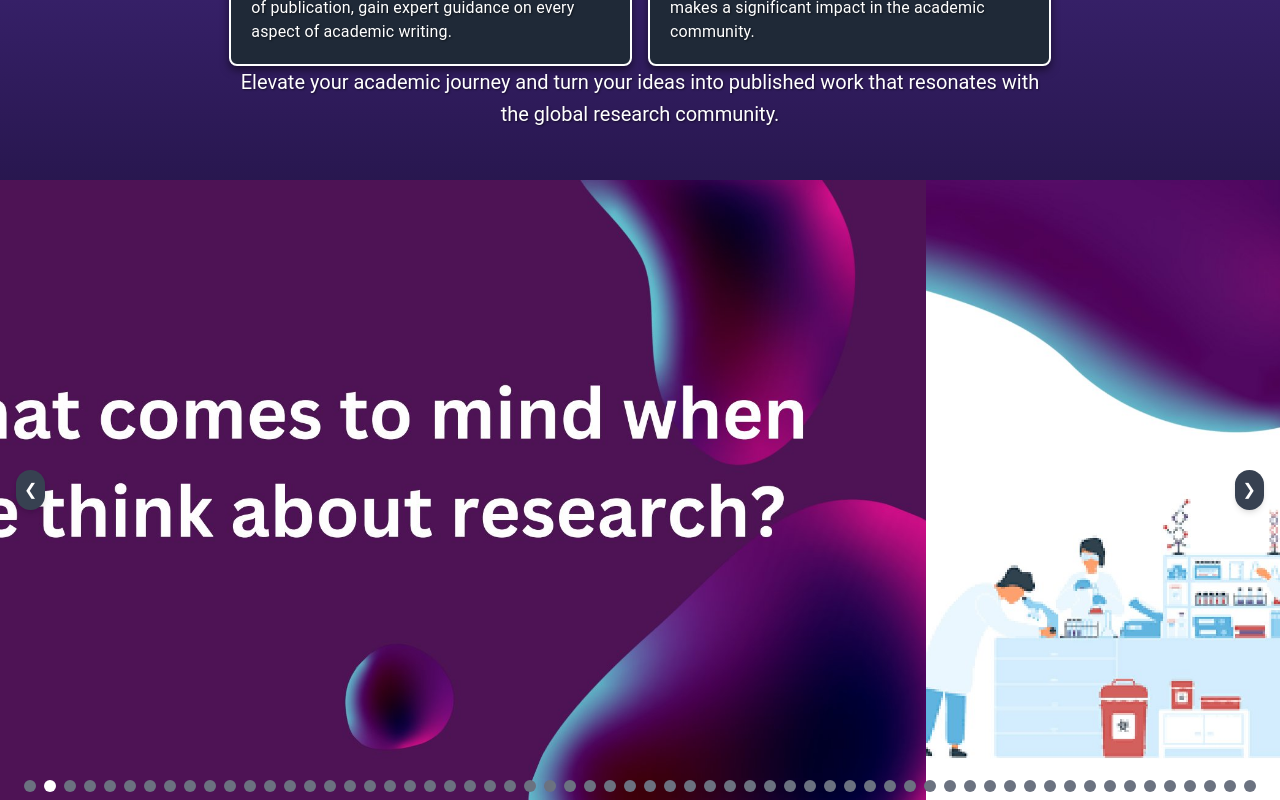
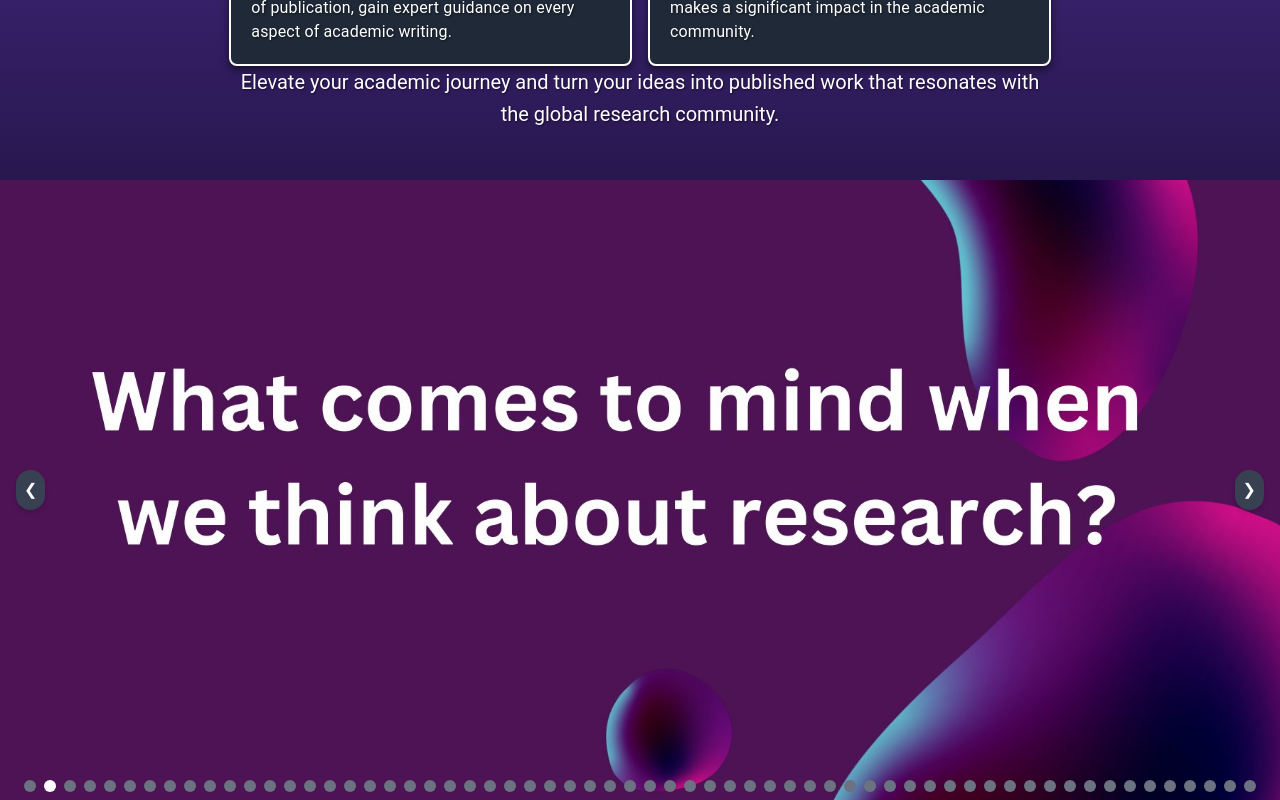
Before and after one commit to pr0ximaCent/Grey-Matter, a React (Vite) app: page /paper-writing in a window 1280 px wide. Shown: the part 405-1205 px from the top of the page. Built offline with nearby package versions, Linux system fonts and the light colour scheme.

Commit message:
slideshow fixes

```diff
--- a/src/components/design/PaperWriting.jsx
+++ b/src/components/design/PaperWriting.jsx
@@ -46,7 +46,7 @@ function HomePage() {
         sx={{
           marginTop: "20px",
           padding: "0 20px",
-          paddingBottom: "40px" // Added paddingBottom here
+          paddingBottom: "40px", // Added paddingBottom here
         }}
       >
         <Grid item xs={12} md={10} lg={8}>
@@ -127,16 +127,23 @@ function HomePage() {
 
       {/* Slideshow Section */}
       <div
-        className="mx-auto relative w-full h-full xl:w-[1280px] overflow-hidden"
+        className="mx-auto relative w-full xl:w-[1280px] overflow-hidden"
         style={{ backgroundColor: "#374151" }}
       >
         <div
           className="flex transition-transform ease-out duration-500"
-          style={{ transform: `translateX(-${currentIndex * 100}%)` }}
+          style={{
+            width: `${slideIdx.length * 100}%`,
+            transform: `translateX(-${currentIndex * (100 / slideIdx.length)}%)`,
+          }}
         >
           {slideIdx.map((slide, index) => (
+            <div
+              key={index}
+              className="flex-none w-full"
+              style={{ flexBasis: `${100 / slideIdx.length}%` }}
+            >
               <img
-              key={index}
                 src={`/ResearchPaper/Paper Writing-Workshop_${slide}.jpg`}
                 alt={`Slide ${index + 1}`}
                 className="w-full object-cover"
@@ -145,6 +152,7 @@ function HomePage() {
                   objectFit: "cover",
                 }}
               />
+            </div>
           ))}
         </div>
 
```
Lines whose indentation alone changed are shown as unchanged.
